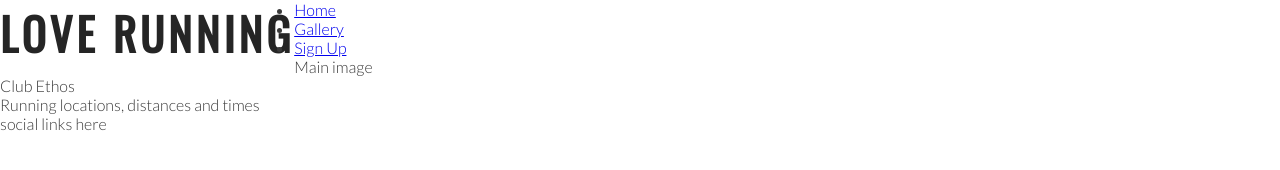
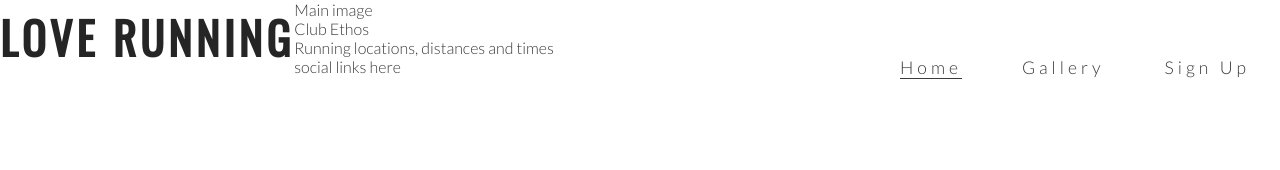
Before and after one commit to VladaAlek/love-running, a plain HTML site: page index.html in a window 1280 px wide. Drawn offline with nearby package versions, Linux system fonts and the light colour scheme.

Commit message:
Style navigation links

```diff
--- a/assets/css/style.css
+++ b/assets/css/style.css
@@ -26,3 +26,34 @@ h2 {
     float: left;
     font-size: 280%;
 }
+
+/*navigation links*/
+
+#menu {
+    font-size: 110%;
+    letter-spacing: 4px;
+}
+
+#menu,
+#logo {
+    line-height: 75px;
+}
+
+#menu li {
+    float: right;
+    list-style-type: none;
+    margin: 30px;
+}
+
+#menu a {
+    text-decoration: none;
+    color: inherit;
+}
+
+#menu a:hover {
+    border-bottom: 1px solid #3a3a3a;
+}
+
+.active {
+    border-bottom: 1px solid #3a3a3a;
+}
--- a/index.html
+++ b/index.html
@@ -18,15 +18,15 @@
             <h1 id="logo">Love Running</h1>
         </a>
         <nav>
-            <ul>
+            <ul id="menu">
                 <li>
-                    <a href="index.html">Home</a>
+                    <a href="#">Sign Up</a>
                 </li>
                 <li>
                     <a href="#">Gallery</a>
                 </li>
                 <li>
-                    <a href="#">Sign Up</a>
+                    <a href="index.html" class="active">Home</a>
                 </li>
             </ul>
         </nav>
```
